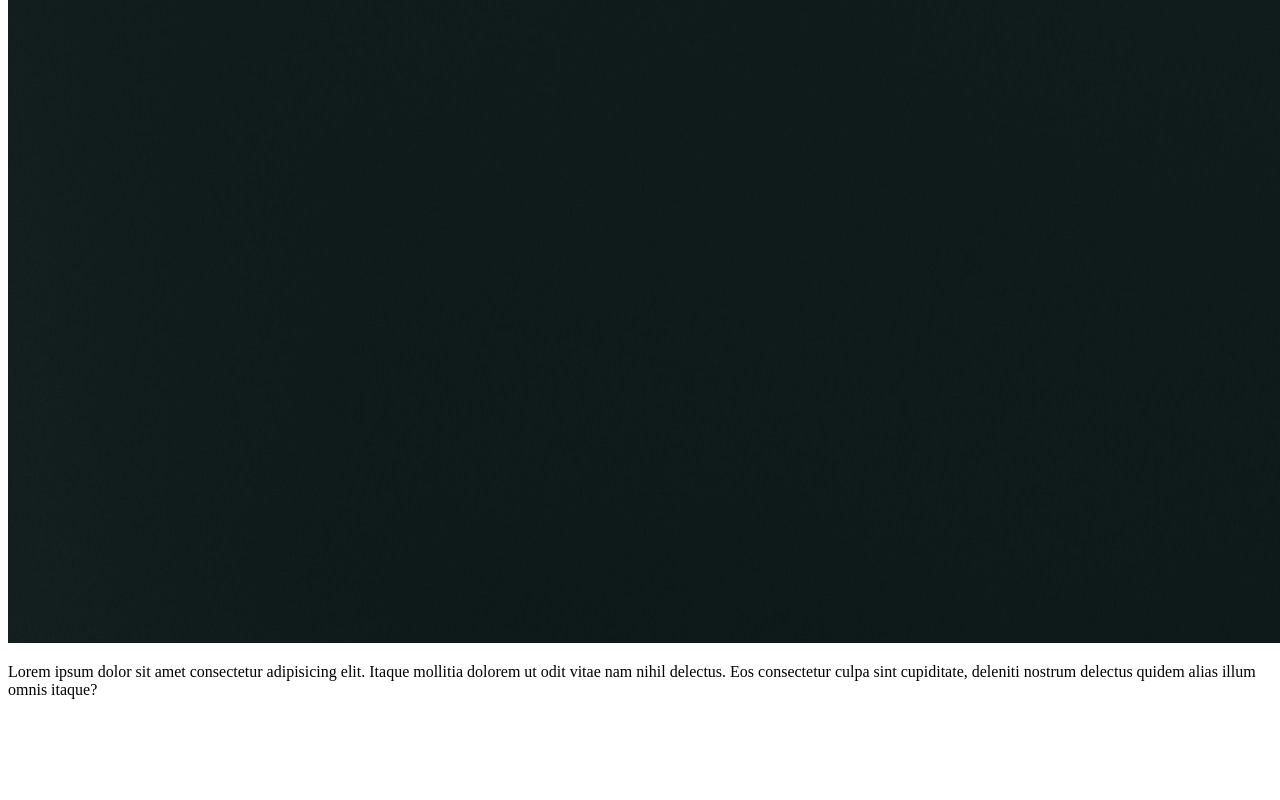
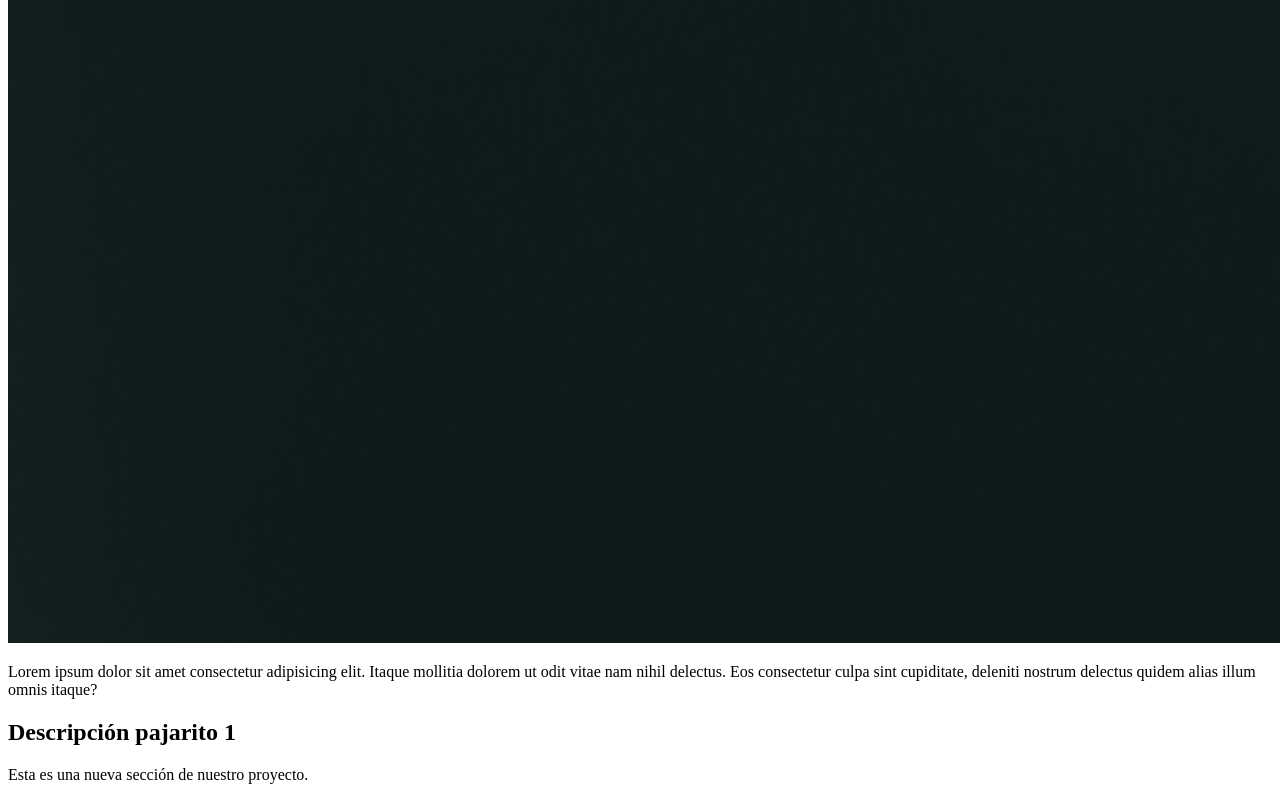
Before and after one commit to david-adrover-lucas/pajarito-pagina, a plain HTML site: page index.html in a window 1280 px wide. Shown: the part 3505-4305 px from the top of the page. Before the commit the page ends 4220 px from the top, so only its background shows below. Drawn offline with Linux system fonts and the light colour scheme.

Commit message:
añadida nueva seccion

```diff
--- a/index.html
+++ b/index.html
@@ -15,6 +15,12 @@
         Itaque mollitia dolorem ut odit vitae nam nihil delectus. Eos consectetur culpa sint cupiditate,
         deleniti nostrum delectus quidem alias illum omnis itaque?
     </p>
+
+    <section>
+    <h2>Descripción pajarito 1</h2>
+    <p>Esta es una nueva sección de nuestro proyecto.</p>
+    </section>
+
  <script src="/script.js"></script>
 </body>
 </html>
```
